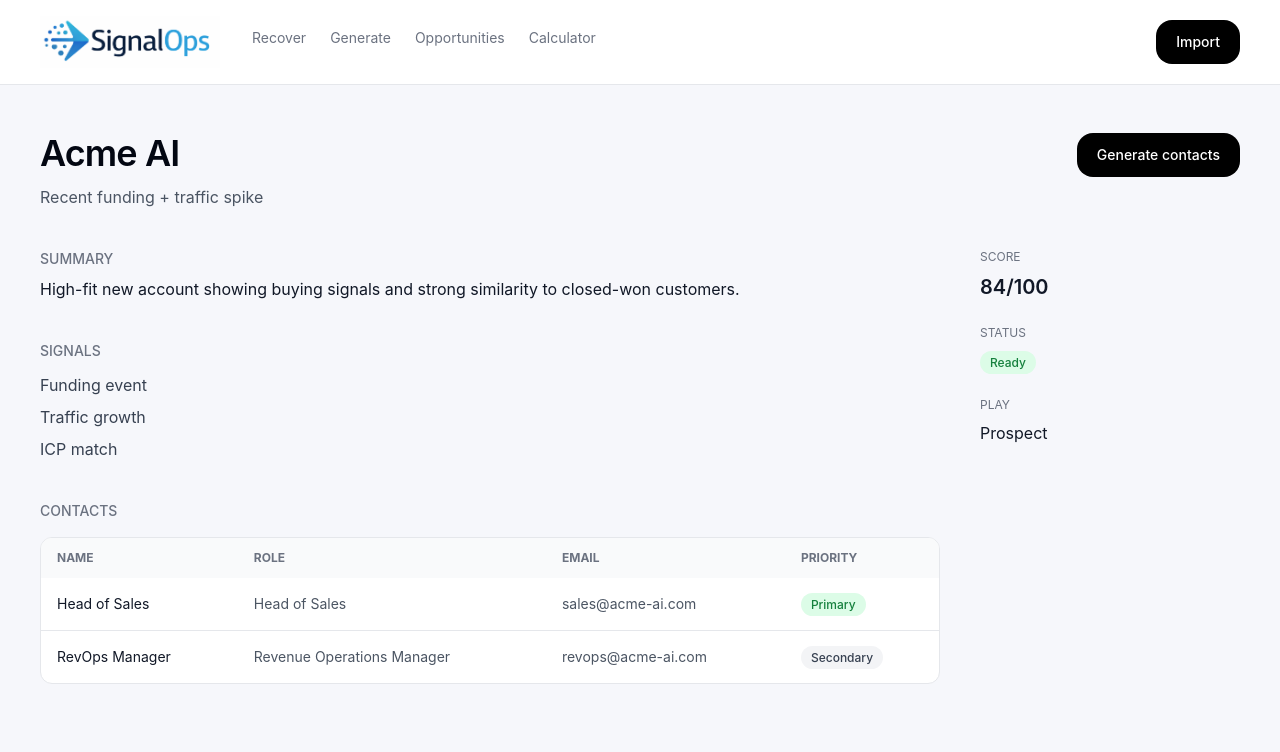
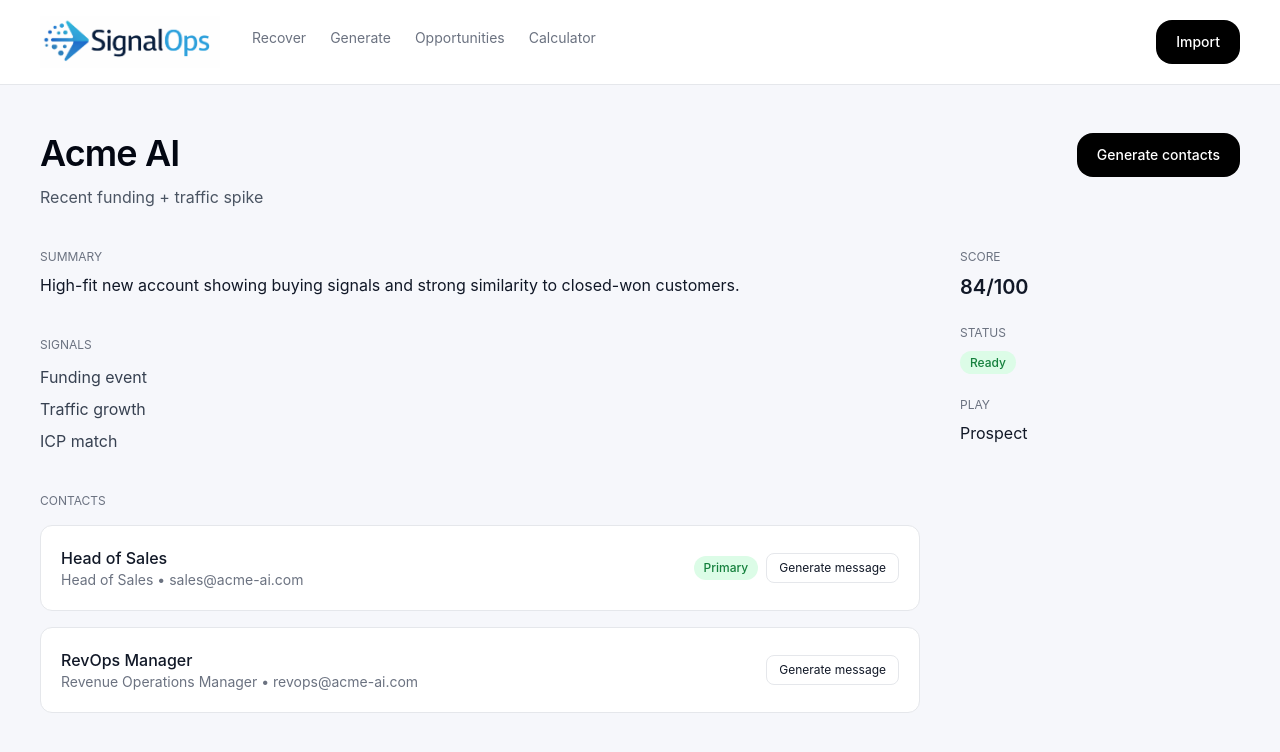
Before and after one commit to powerstephen/SignalOps, a Next.js app: page /account/acme-ai in a window 1280 px wide. Both pictures are taken after a click on the button "Generate contacts". Shown: the top 752 px of the page. Built offline with nearby package versions, Linux system fonts and the light colour scheme.

Commit message:
Update page.tsx

```diff
--- a/app/account/[id]/page.tsx
+++ b/app/account/[id]/page.tsx
@@ -7,6 +7,12 @@
 
 type Props = {
   params: { id: string };
+};
+
+type Message = {
+  email: string;
+  linkedin: string;
+  reason: string;
 };
 
 function Badge({
@@ -31,16 +37,17 @@
 }
 
 export default function AccountPage({ params }: Props) {
-  const foundAccount = accounts.find((a) => a.id === params.id);
+  const found = accounts.find((a) => a.id === params.id);
+  if (!found) notFound();
 
-  if (!foundAccount) {
-    notFound();
-  }
+  const account = found;
 
-  const account = foundAccount;
+  const [contacts, setContacts] = useState<Contact[] | undefined>(
+    account.contacts
+  );
+  const [status, setStatus] = useState(account.status);
 
-  const [contacts, setContacts] = useState<Contact[] | undefined>(account.contacts);
-  const [status, setStatus] = useState(account.status);
+  const [messages, setMessages] = useState<Record<string, Message>>({});
 
   function generateContacts() {
     const mock: Contact[] = [
@@ -66,6 +73,19 @@
     setStatus("ready");
   }
 
+  function generateMessage(contact: Contact) {
+    const msg: Message = {
+      reason: `${contact.role} is directly responsible for ${account.recommendedPlay.toLowerCase()} outcomes`,
+      email: `Hi ${contact.name},\n\nNoticed ${account.whyNow.toLowerCase()}. Teams in a similar position typically struggle to convert this into pipeline efficiently.\n\nWe help identify and prioritise the right accounts and contacts automatically.\n\nWorth a quick look?\n`,
+      linkedin: `Hi ${contact.name}, saw you're leading ${contact.role.toLowerCase()} at ${account.name}. Curious how you're approaching pipeline with recent changes.`,
+    };
+
+    setMessages((prev) => ({
+      ...prev,
+      [contact.id]: msg,
+    }));
+  }
+
   return (
     <PageContainer
       title={account.name}
@@ -79,75 +99,110 @@
         </button>
       }
     >
-      <div className="grid grid-cols-1 gap-10 md:grid-cols-[1fr_260px]">
+      <div className="grid grid-cols-1 gap-10 md:grid-cols-[1fr_280px]">
+        {/* LEFT */}
         <div className="space-y-10">
+          {/* Summary */}
           <div>
-            <h3 className="text-sm font-medium uppercase text-gray-500">
-              Summary
-            </h3>
+            <div className="text-xs uppercase text-gray-500">Summary</div>
             <p className="mt-2 text-base text-gray-900">{account.summary}</p>
           </div>
 
+          {/* Signals */}
           <div>
-            <h3 className="text-sm font-medium uppercase text-gray-500">
-              Signals
-            </h3>
+            <div className="text-xs uppercase text-gray-500">Signals</div>
             <ul className="mt-3 space-y-2">
-              {account.signals.map((signal) => (
-                <li key={signal} className="text-gray-700">
-                  {signal}
+              {account.signals.map((s) => (
+                <li key={s} className="text-gray-700">
+                  {s}
                 </li>
               ))}
             </ul>
           </div>
 
+          {/* CONTACTS */}
           <div>
-            <h3 className="text-sm font-medium uppercase text-gray-500">
-              Contacts
-            </h3>
+            <div className="text-xs uppercase text-gray-500">Contacts</div>
 
             {!contacts ? (
               <div className="mt-4 text-sm text-gray-500">
                 No contacts yet. Generate to find the best people to reach.
               </div>
             ) : (
-              <div className="mt-4 overflow-hidden rounded-xl border border-gray-200 bg-white">
-                <table className="w-full text-sm">
-                  <thead className="bg-gray-50 text-left text-xs uppercase text-gray-500">
-                    <tr>
-                      <th className="px-4 py-3">Name</th>
-                      <th className="px-4 py-3">Role</th>
-                      <th className="px-4 py-3">Email</th>
-                      <th className="px-4 py-3">Priority</th>
-                    </tr>
-                  </thead>
+              <div className="mt-4 space-y-4">
+                {contacts.map((c) => (
+                  <div
+                    key={c.id}
+                    className="rounded-xl border border-gray-200 bg-white p-5"
+                  >
+                    {/* Top row */}
+                    <div className="flex items-center justify-between">
+                      <div>
+                        <div className="font-medium text-gray-900">
+                          {c.name}
+                        </div>
+                        <div className="text-sm text-gray-500">
+                          {c.role} • {c.email}
+                        </div>
+                      </div>
 
-                  <tbody className="divide-y divide-gray-200">
-                    {contacts.map((contact) => (
-                      <tr key={contact.id}>
-                        <td className="px-4 py-4">{contact.name}</td>
-                        <td className="px-4 py-4 text-gray-600">{contact.role}</td>
-                        <td className="px-4 py-4 text-gray-600">{contact.email}</td>
-                        <td className="px-4 py-4">
-                          {contact.recommended ? (
-                            <Badge label="Primary" variant="green" />
-                          ) : (
-                            <Badge label="Secondary" variant="default" />
-                          )}
-                        </td>
-                      </tr>
-                    ))}
-                  </tbody>
-                </table>
+                      <div className="flex items-center gap-2">
+                        {c.recommended && (
+                          <Badge label="Primary" variant="green" />
+                        )}
+
+                        <button
+                          onClick={() => generateMessage(c)}
+                          className="rounded-lg border px-3 py-1.5 text-xs hover:bg-gray-50"
+                        >
+                          Generate message
+                        </button>
+                      </div>
+                    </div>
+
+                    {/* MESSAGE PANEL */}
+                    {messages[c.id] && (
+                      <div className="mt-4 space-y-4 border-t pt-4">
+                        <div>
+                          <div className="text-xs uppercase text-gray-500">
+                            Why this person
+                          </div>
+                          <p className="text-sm text-gray-700 mt-1">
+                            {messages[c.id].reason}
+                          </p>
+                        </div>
+
+                        <div>
+                          <div className="text-xs uppercase text-gray-500">
+                            Email
+                          </div>
+                          <pre className="mt-1 whitespace-pre-wrap text-sm text-gray-900">
+                            {messages[c.id].email}
+                          </pre>
+                        </div>
+
+                        <div>
+                          <div className="text-xs uppercase text-gray-500">
+                            LinkedIn
+                          </div>
+                          <p className="text-sm text-gray-900 mt-1">
+                            {messages[c.id].linkedin}
+                          </p>
+                        </div>
+                      </div>
+                    )}
+                  </div>
+                ))}
               </div>
             )}
           </div>
         </div>
 
+        {/* RIGHT */}
         <div className="space-y-6">
           <div>
             <div className="text-xs uppercase text-gray-500">Score</div>
-            <div className="mt-2 text-xl font-semibold text-gray-900">
+            <div className="mt-2 text-xl font-semibold">
               {account.score}/100
             </div>
           </div>
@@ -155,25 +210,19 @@
           <div>
             <div className="text-xs uppercase text-gray-500">Status</div>
             <div className="mt-2">
-              {status === "ready" && <Badge label="Ready" variant="green" />}
+              {status === "ready" && (
+                <Badge label="Ready" variant="green" />
+              )}
               {status === "needs_contacts" && (
                 <Badge label="Needs contacts" variant="yellow" />
               )}
-              {status === "review" && <Badge label="Review" variant="default" />}
             </div>
           </div>
 
           <div>
             <div className="text-xs uppercase text-gray-500">Play</div>
-            <div className="mt-2 text-gray-900">{account.recommendedPlay}</div>
+            <div className="mt-2">{account.recommendedPlay}</div>
           </div>
-
-          {account.lastTouched ? (
-            <div>
-              <div className="text-xs uppercase text-gray-500">Last touched</div>
-              <div className="mt-2 text-gray-900">{account.lastTouched}</div>
-            </div>
-          ) : null}
         </div>
       </div>
     </PageContainer>
```
